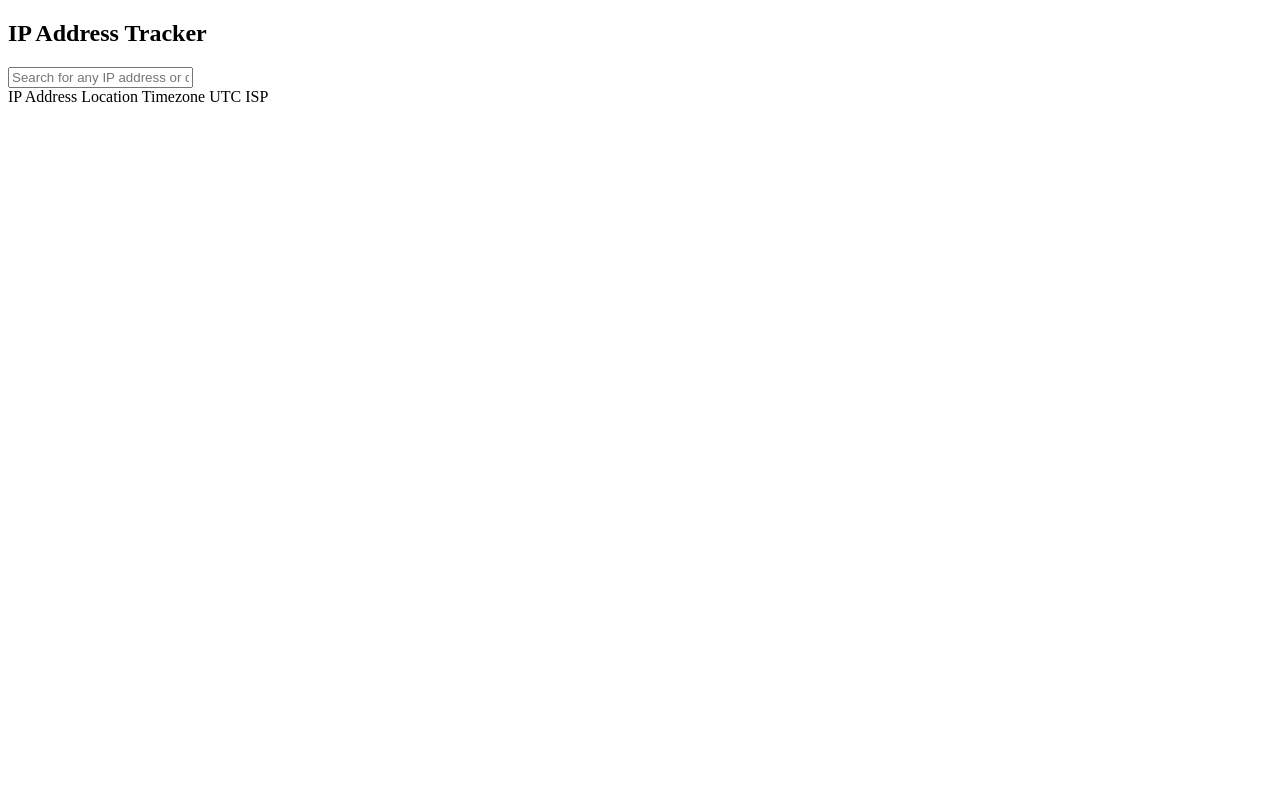
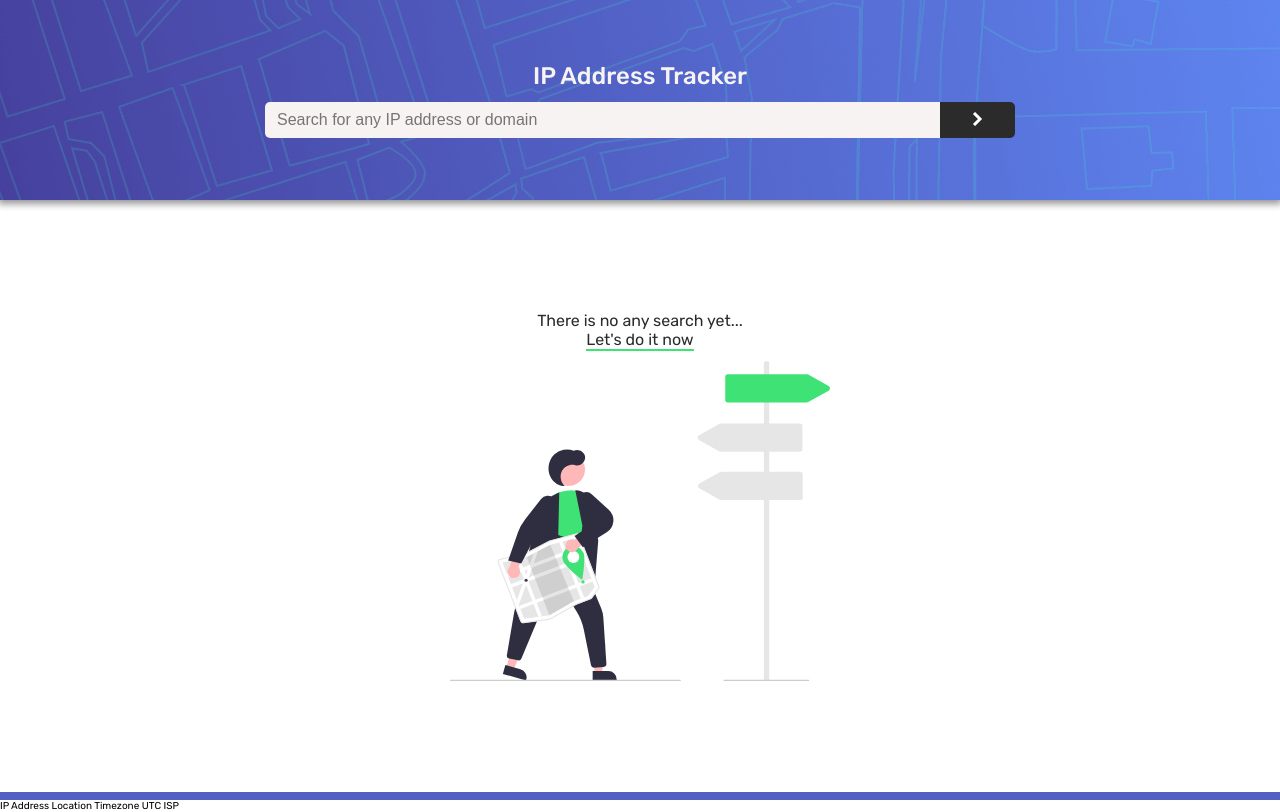
Before and after one commit to mxrold/frontend-mentor-ip-address-tracker, a plain HTML site: page public/index.html in a window 1280 px wide. Drawn offline with Linux system fonts and the light colour scheme.

Commit message:
Estilos finalizados

```diff
--- a/public/index.html
+++ b/public/index.html
@@ -5,16 +5,26 @@
   <meta name="viewport" content="width=device-width, initial-scale=1.0">
   <link rel="icon" type="image/png" sizes="32x32" href="../src/assets/favicon-32x32.png">
   <title>Frontend Mentor | IP Address Tracker</title>
+  <link rel="stylesheet" href="/src/styles/index.css">
 </head>
 <body>
   <div class="app">
     <section class="address">
       <h1 class="address__title">IP Address Tracker</h1>
-      <div class="address__title--input">
+      <div class="address__input">
         <input type="text" placeholder="Search for any IP address or domain">
+        <button type="button">
+          <img src="../src/assets/icon-arrow.svg" alt="Arrow icon search">
+        </button>
       </div>
     </section>
-    <section class="map"></section>
+    <section class="map">
+      <div class="no-map">
+        <p>There is no any search yet...<br> <span>Let's do it now </span></p>
+        <img src="../src/assets/no-map.svg" alt="Image no map">
+      </div>
+      <div class="map__footer"></div>
+    </section>
   </div>
 
   IP Address
--- a/src/styles/index.css
+++ b/src/styles/index.css
@@ -0,0 +1,134 @@
+@import url('https://fonts.googleapis.com/css2?family=Rubik:wght@400;500;700&display=swap');
+
+:root {
+   --veryDarkGray: hsl(0, 0%, 17%);
+   --darkGray: hsl(0, 0%, 59%);
+   --justWhite: #f7f3f3;
+   --blueColor: #515fc2;
+   --secondaryColor: #3ee275;
+}
+
+* {
+    box-sizing: border-box;
+    margin: 0;
+    padding: 0;
+}
+
+html {
+    font-size: 62.5%;
+    font-family: 'Rubik', sans-serif;
+}
+
+/* ------------ */
+
+.app {
+    width: 100%;
+    min-width: 320px;
+    max-width: 1440px;
+    height: 100vh;
+}
+
+.address {
+    display: flex;
+    flex-direction: column;
+    justify-content: center;
+    align-items: center;
+    width: 100%;
+    height: 25vh;
+    margin: 0 auto;
+    padding: 20px 0;
+    background: url(../assets/pattern-bg.png) center no-repeat;
+    box-shadow: 0px 2px 7px 2px var(--darkGray);
+}
+
+.address__title {
+    margin-bottom: 12px;
+    font-size: 2.1rem;
+    font-weight: 500;
+    color: var(--justWhite);
+}
+
+.address__input {
+    display: inherit;
+    width: 90%;
+    max-width: 750px;
+    height: 36px;
+}
+
+.address__input input {
+    width: 90%;
+    height: 100%;
+    padding-left: 12px;
+    font-size: 1.3rem;
+    font-weight: 500;
+    background-color: var(--justWhite);
+    color: var(--veryDarkGray);
+    border: none;
+    border-top-left-radius: 5px;
+    border-bottom-left-radius: 5px;
+    outline: none;
+}
+
+.address__input button {
+    width: 10%;
+    height: 100%;
+    background-color: var(--veryDarkGray);
+    border: none;
+    border-top-right-radius: 5px;
+    border-bottom-right-radius: 5px;
+    outline: none;
+    cursor: pointer;
+}
+
+.map {
+    width: 100%;
+    height: 74vh;
+}
+
+.no-map {
+    display: flex;
+    flex-direction: column;
+    justify-content: center;
+    width: 90%;
+    height: 100%;
+    margin: 0 auto;
+}
+
+.no-map p {
+    margin-bottom: 12px;
+    font-size: 1.4rem;
+    font-weight: 400;
+    color: var(--veryDarkGray);
+    text-align: center;
+}
+
+.no-map span {
+    border-bottom: 2px solid var(--secondaryColor);
+}
+
+.no-map img {
+    width: 90%;
+    max-width: 380px;
+    height: auto;
+    margin: 0 auto;
+}
+
+.map__footer {
+    width: 100%;
+    height: 1vh;
+    background-color: var(--blueColor);
+}
+
+@media screen and (min-width: 920px) {
+    .address__title {
+        font-size: 2.4rem;
+    }
+
+    .address__input input {
+        font-size: 1.6em;
+    }
+
+    .no-map p {
+        font-size: 1.6rem;
+    }
+}
```
Also changed, not shown: src/assets/no-map.svg (added).
